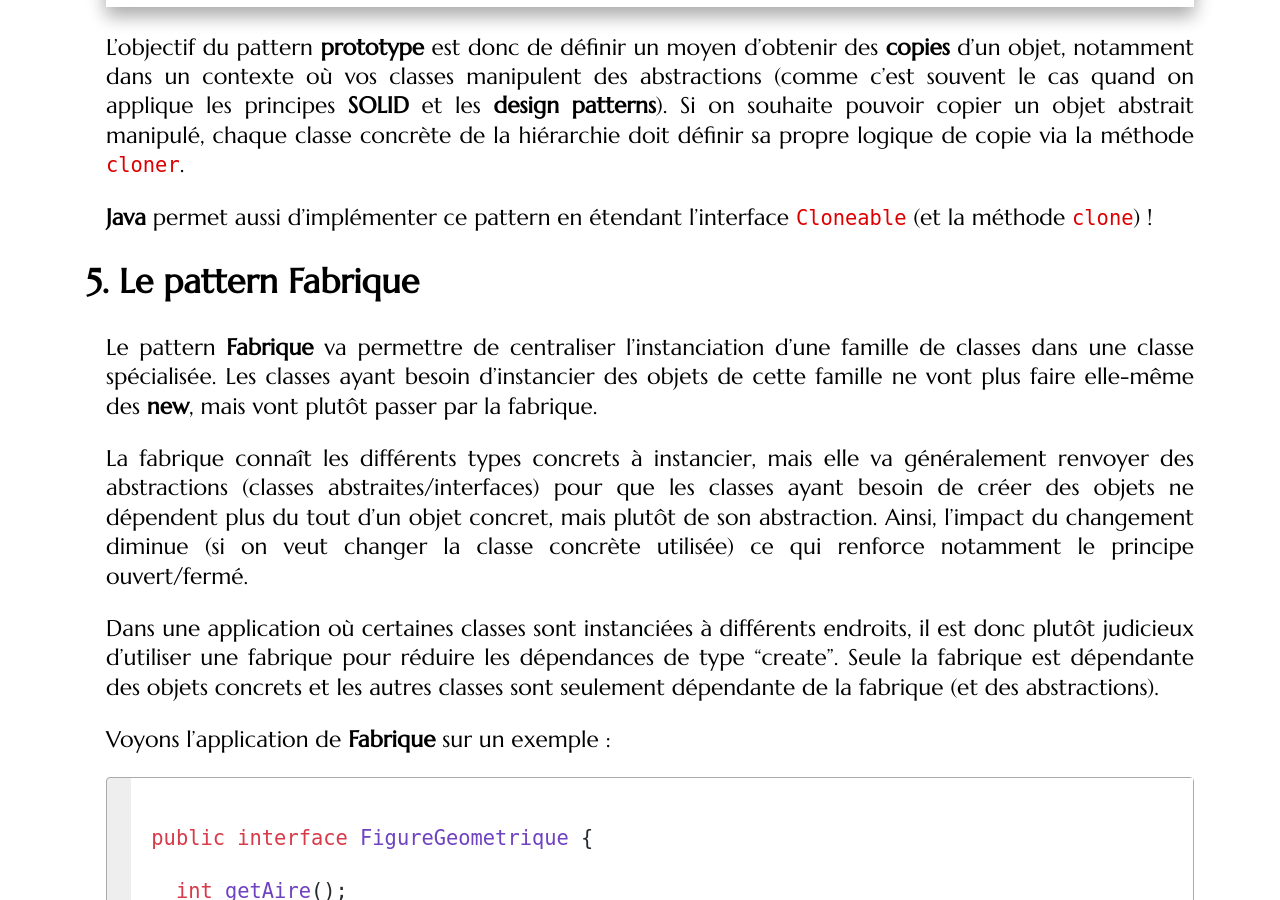
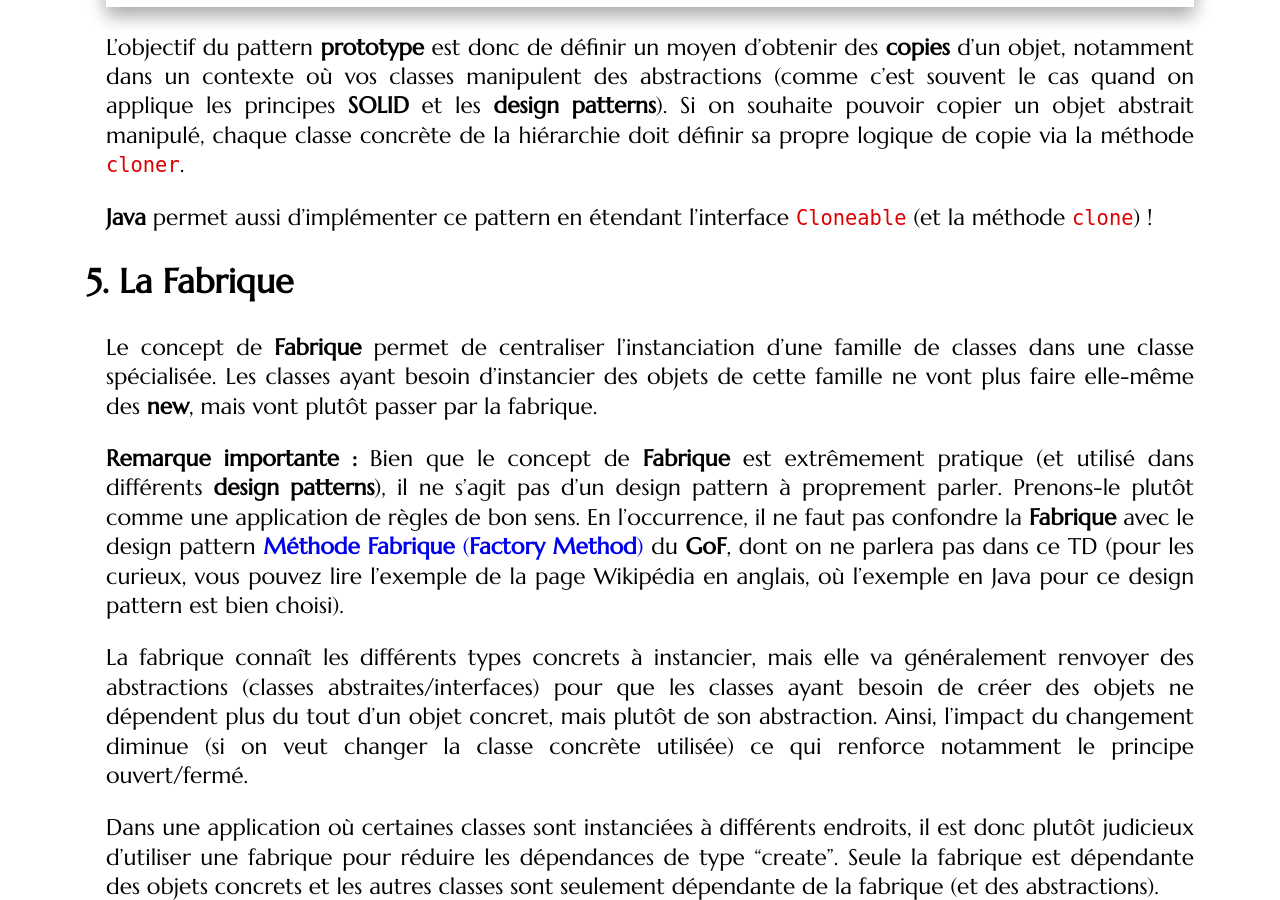
Before and after one commit to mgasquet/R304-QualiteDeveloppement, a Jekyll site: the page built from tutorials/tutorial4.md, in a window 1280 px wide and 900 px high, scrolled down 29346 px. Built offline with Jekyll 4.4.1, drawn with Linux system fonts in a browser that asks for light colours; some web fonts are replaced; some of the changed text lies outside the part shown.

Commit message:
correction Fabrique vs Factory Method

````diff
--- a/tutorials/tutorial4.md
+++ b/tutorials/tutorial4.md
@@ -859,9 +859,11 @@ L'objectif du pattern **prototype** est donc de définir un moyen d'obtenir des
 
 **Java** permet aussi d'implémenter ce pattern en étendant l'interface `Cloneable` (et la méthode `clone`) !
 
-## Le pattern Fabrique
-
-Le pattern **Fabrique** va permettre de centraliser l'instanciation d'une famille de classes dans une classe spécialisée. Les classes ayant besoin d'instancier des objets de cette famille ne vont plus faire elle-même des **new**, mais vont plutôt passer par la fabrique.
+## La Fabrique
+
+Le concept de **Fabrique** permet de centraliser l'instanciation d'une famille de classes dans une classe spécialisée. Les classes ayant besoin d'instancier des objets de cette famille ne vont plus faire elle-même des **new**, mais vont plutôt passer par la fabrique.
+
+**Remarque importante :** Bien que le concept de **Fabrique** est extrêmement pratique (et utilisé dans différents __design patterns__), il ne s'agit pas d'un design pattern à proprement parler. Prenons-le plutôt comme une application de règles de bon sens. En l'occurrence, il ne faut pas confondre la **Fabrique** avec le design pattern [**Méthode Fabrique** (**Factory Method**)](https://en.wikipedia.org/wiki/Factory_method_pattern) du **GoF**, dont on ne parlera pas dans ce TD (pour les curieux, vous pouvez lire l'exemple de la page Wikipédia en anglais, où l'exemple en Java pour ce design pattern est bien choisi).
 
 La fabrique connaît les différents types concrets à instancier, mais elle va généralement renvoyer des abstractions (classes abstraites/interfaces) pour que les classes ayant besoin de créer des objets ne dépendent plus du tout d'un objet concret, mais plutôt de son abstraction. Ainsi, l'impact du changement diminue (si on veut changer la classe concrète utilisée) ce qui renforce notamment le principe ouvert/fermé.
 
@@ -2072,7 +2074,7 @@ I_Salarie salarie3 = new ResponsableDeStagiaires(new Salarie(2300), 5);
 I_Salarie salarie4 = new SalarieChef(new ResponsableDeStagiaires(new Salarie(1800), 4), 2);
 ```
 
-Essayons d'abord d'utiliser le pattern **Fabrique** :
+Essayons d'abord d'utiliser le concept de **Fabrique** :
 
 ```java
 class SalarieFactory {
@@ -2180,7 +2182,7 @@ La version utilisant le **builder** semble bien plus pratique que la **fabrique*
 
 ## Amélioration du générateur de donjons
 
-Et si nous essayons de combiner plus de patterns ? Nous avons l'application idéale pour ça : le générateur de donjon (paquetage `fabrique2`). Il y a déjà le pattern **Fabrique**, **Fabrique abstraite**, **singleton** et **prototype**.
+Et si nous essayons de combiner plus de patterns ? Nous avons l'application idéale pour ça : le générateur de donjon (paquetage `fabrique2`). Il y a déjà la **Fabrique abstraite**, le **Singleton** et **Prototype**.
 
 <div class="exercise">
 
````
Also changed, not shown: other parts of tutorials/tutorial4.md (+2 -2 lines).
